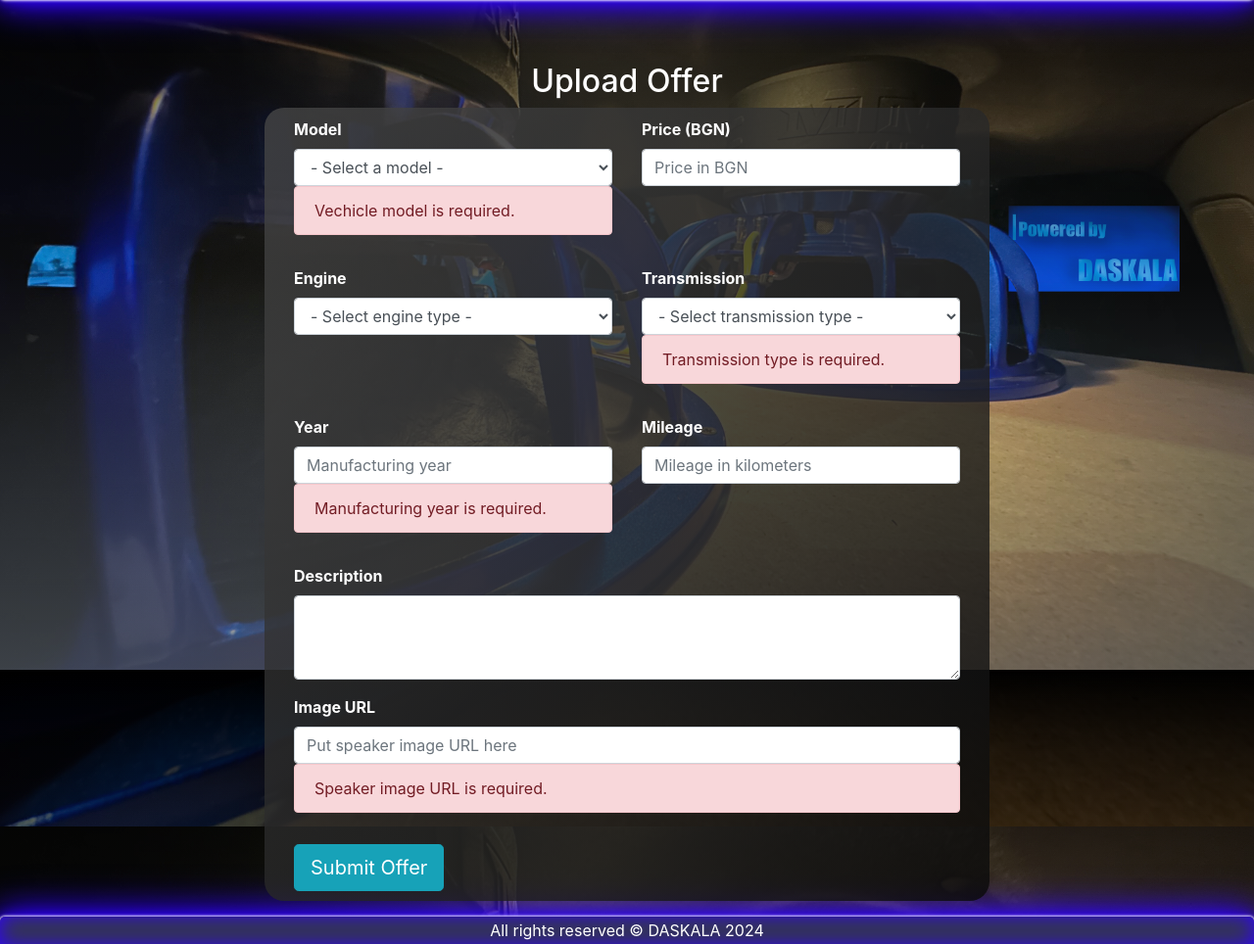
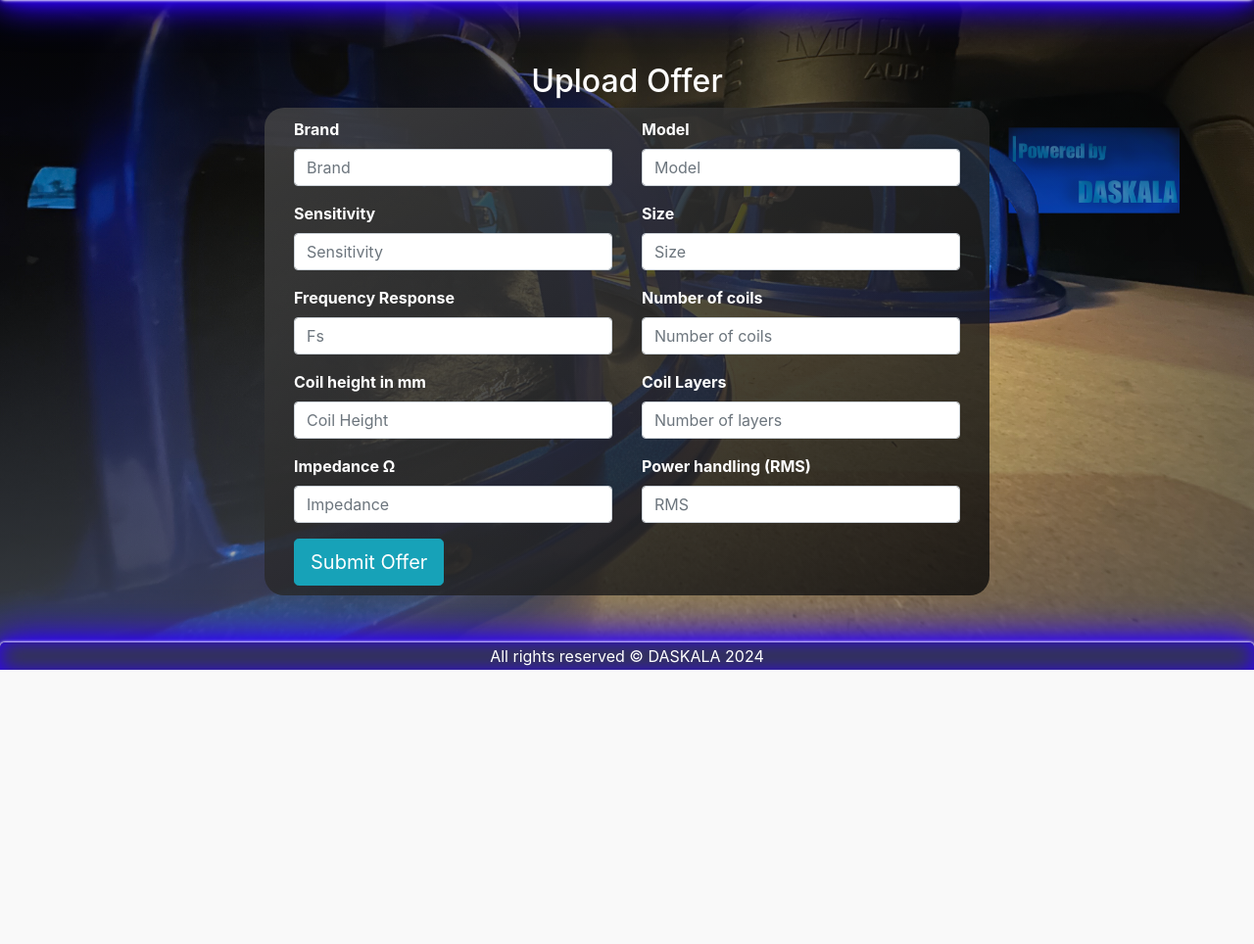
Before and after one commit to prdimitrov/BassHeadsBG, a Spring app: template src/main/resources/templates/offer-add.html in a window 1280 px wide. Shown: the part 116-1080 px from the top of the page at 98% size. After the commit the page ends 800 px from the top, so only its background shows below. Run offline with Thymeleaf, Linux system fonts and the light colour scheme; the template is opened without the code that fills it, so the values that code supplies are empty; some of the project's set-up classes (security, data sources, template engines, error pages and the like) are left out, and stand-ins take their place.

Commit message:
- offer-add will be the Subwoofer-Add page, but it still has a lot of work to be done on it.

```diff
--- a/src/main/resources/templates/offer-add.html
+++ b/src/main/resources/templates/offer-add.html
@@ -23,115 +23,106 @@
         th:object="${addOfferDTO}"
           class="main-form mx-auto col-md-8 d-flex flex-column justify-content-center">
         <div class="row">
-
             <div class="form-group col-md-6 mb-3">
-                <label class="text-center text-white font-weight-bold" for="model">Model</label>
-                <select id="model" class="form-control">
-                    <option value="">- Select a model -</option>
-                    <optgroup label="Brand name">
-                        <option>Model</option>
-                    </optgroup>
-                </select>
-                <p class="errors alert alert-danger">
-                    Vechicle model is required.
-                </p>
+                <label th:for="brand" class="text-white font-weight-bold">Brand</label>
+                <input th:field="*{brand}"
+                       th:errorclass="'is-invalid alert bg-danger'"
+                       type="text"
+                       class="form-control"
+                       placeholder="Brand"/>
+                <small class="text-danger invalid-feedback" th:errors="*{brand}"></small>
             </div>
             <div class="form-group col-md-6 mb-3">
-                <label th:for="price" class="text-white font-weight-bold">Price (BGN)</label>
-                <input
-                    th:field="*{price}"
+                <label th:for="model" class="text-white font-weight-bold">Model</label>
+                <input th:field="*{model}"
+                       th:errorclass="'is-invalid alert bg-danger'"
+                       type="text"
+                       class="form-control"
+                       placeholder="Model"/>
+                <small class="text-danger invalid-feedback" th:errors="*{model}"></small>
+            </div>
+        </div>
+
+        <div class="row">
+            <div class="form-group col-md-6 mb-3">
+                <label th:for="sensitivity" class="text-white font-weight-bold">Sensitivity</label>
+                <input th:field="*{sensitivity}"
+                       th:errorclass="'is-invalid alert bg-danger'"
                        type="number"
-                       th:errorclass="is-invalid"
                        class="form-control"
-                       placeholder="Price in BGN"/>
-                <p class="invalid-feedback errors alert alert-danger">
-                    Valid mileage in kilometers is required.
-                </p>
+                       placeholder="Sensitivity"/>
+                <small class="text-danger invalid-feedback" th:errors="*{sensitivity}"></small>
+            </div>
+            <div class="form-group col-md-6 mb-3">
+                <label th:for="size" class="text-white font-weight-bold">Size</label>
+                <input th:field="*{size}"
+                       th:errorclass="'is-invalid alert bg-danger'"
+                       type="number"
+                       class="form-control"
+                       placeholder="Size"/>
+                <small class="text-danger invalid-feedback" th:errors="*{size}"></small>
+            </div>
+        </div>
 
+        <div class="row">
+            <div class="form-group col-md-6 mb-3">
+                <label th:for="frequencyResponse" class="text-white font-weight-bold">Frequency Response</label>
+                <input th:field="*{frequencyResponse}"
+                       th:errorclass="'is-invalid alert bg-danger'"
+                       type="number"
+                       class="form-control"
+                       placeholder="Fs"/>
+                <small class="text-danger invalid-feedback" th:errors="*{frequencyResponse}"></small>
+            </div>
+            <div class="form-group col-md-6 mb-3">
+                <label th:for="numberOfCoils" class="text-white font-weight-bold">Number of coils</label>
+                <input th:field="*{numberOfCoils}"
+                       th:errorclass="'is-invalid alert bg-danger'"
+                       type="number"
+                       class="form-control"
+                       placeholder="Number of coils"/>
+                <small class="text-danger invalid-feedback" th:errors="*{numberOfCoils}"></small>
             </div>
         </div>
         <div class="row">
             <div class="form-group col-md-6 mb-3">
-                <label class="text-center text-white font-weight-bold" th:for="engineType">Engine</label>
-                <select th:field="*{engineType}"
-                        th:errorclass="is-invalid"
-                        class="form-control">
-                    <option value="">- Select engine type -</option>
-                    <option th:each="type: ${allEngineTypes}"
-                            th:value="${type}"
-                            th:text="${type}">
-                        IMAGINARY ENGINE
-                    </option>
-
-                </select>
-
-                <p class="invalid-feedback errors alert alert-danger">
-                    Engine type is required.
-                </p>
+                <label th:for="coilHeight" class="text-white font-weight-bold">Coil height in mm</label>
+                <input th:field="*{coilHeight}"
+                       th:errorclass="'is-invalid alert bg-danger'"
+                       type="number"
+                       class="form-control"
+                       placeholder="Coil Height"/>
+                <small class="text-danger invalid-feedback" th:errors="*{coilHeight}"></small>
             </div>
             <div class="form-group col-md-6 mb-3">
-                <label class="text-center text-white font-weight-bold" for="transmission">Transmission</label>
-                <select id="transmission" class="form-control">
-                    <option value="">- Select transmission type -</option>
-                    <option> Transmission type
-                    </option>
-                </select>
-                <p class="errors alert alert-danger">
-                    Transmission type is required.
-                </p>
+                <label th:for="coilLayers" class="text-white font-weight-bold">Coil Layers</label>
+                <input th:field="*{numberOfCoils}"
+                       th:errorclass="'is-invalid alert bg-danger'"
+                       type="number"
+                       class="form-control"
+                       placeholder="Number of layers"/>
+                <small class="text-danger invalid-feedback" th:errors="*{numberOfCoils}"></small>
             </div>
         </div>
         <div class="row">
             <div class="form-group col-md-6 mb-3">
-                <label for="year" class="text-white font-weight-bold">Year</label>
-                <input id="year" type="number" min="1900" max="2099" step="1" class="form-control"
-                       placeholder="Manufacturing year"/>
-                <p class="errors alert alert-danger">
-                    Manufacturing year is required.
-                </p>
+                <label th:for="impedance" class="text-white font-weight-bold">Impedance Ω</label>
+                <input th:field="*{impedance}"
+                       th:errorclass="'is-invalid alert bg-danger'"
+                       type="number"
+                       class="form-control"
+                       placeholder="Impedance"/>
+                <small class="text-danger invalid-feedback" th:errors="*{impedance}"></small>
             </div>
             <div class="form-group col-md-6 mb-3">
-                <label th:for="mileage" class="text-white font-weight-bold">Mileage</label>
-                <input th:field="*{mileage}"
+                <label th:for="powerHandling" class="text-white font-weight-bold">Power handling (RMS)</label>
+                <input th:field="*{powerHandling}"
+                       th:errorclass="'is-invalid alert bg-danger'"
                        type="number"
-                       th:errorclass="is-invalid"
                        class="form-control"
-                       placeholder="Mileage in kilometers"/>
-                <p class="invalid-feedback errors alert alert-danger">
-                    Valid mileage in kilometers is required.
-                </p>
+                       placeholder="RMS"/>
+                <small class="text-danger invalid-feedback" th:errors="*{powerHandling}"></small>
             </div>
-        </div>
-
-        <div class="form-group">
-            <label class="text-white font-weight-bold" th:for="description">Description</label>
-            <textarea
-                th:field="*{description}"
-                th:errorclass="is-invalid"
-                type="textarea"
-                class="form-control"
-                rows="3"
-                placeholder="Description">
-            </textarea>
-            <p class="invalid-feedback errors alert alert-danger">
-                Description is required and should be at least 5 symbols.
-            </p>
-
-<!--            <small th:each="err : ${#fields.errors('description')}" th:text="${err}" class="text-danger"></small>-->
-
-<!--            Alternative error display-->
-<!--            <small th:errors="*{description}" class="text-danger">Description error-->
-<!--            </small>-->
-
-
-        </div>
-        <div class="form-group">
-            <label class="text-white font-weight-bold" for="imageUrl">Image URL</label>
-            <input id="imageUrl" type="url" class="form-control"
-                   placeholder="Put speaker image URL here">
-            <p class="errors alert alert-danger">
-                Speaker image URL is required.
-            </p>
         </div>
 
         <div class="row">
```
Also changed, not shown: 1 other file.
